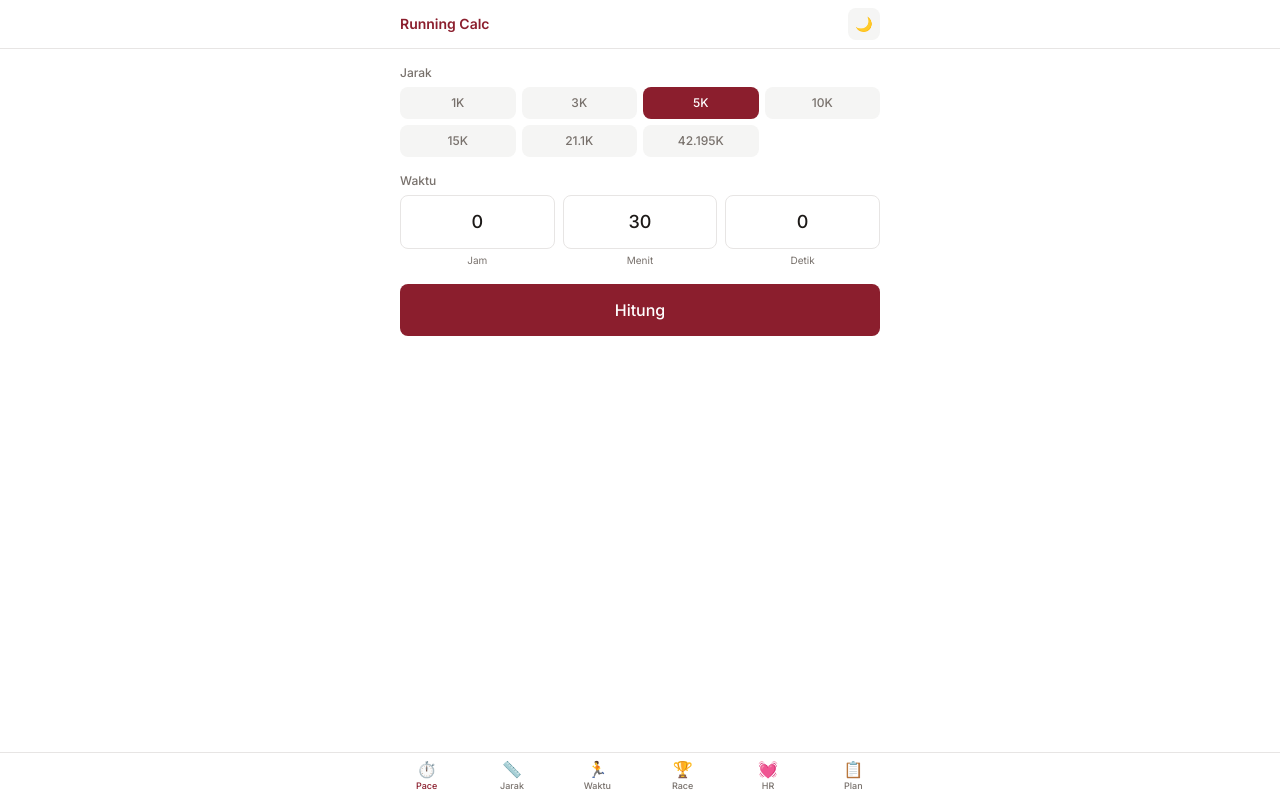
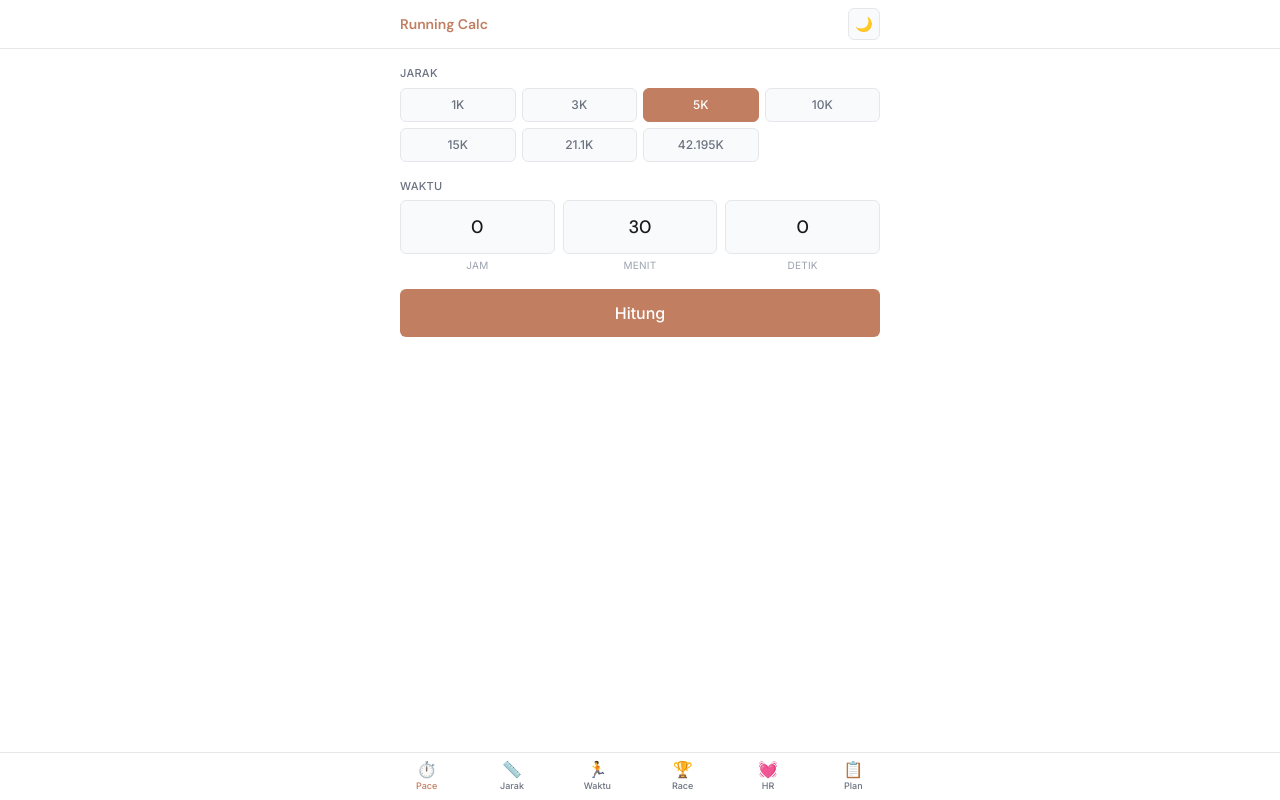
Before and after one commit to farhanskuyyyy/running-calculator, a React (Vite) app: page / in a window 1280 px wide. Built offline with nearby package versions, Linux system fonts and the light colour scheme.

Commit message:
style: combine wedding planner terracotta theme, DM Sans + Inter

```diff
--- a/index.html
+++ b/index.html
@@ -1,14 +1,14 @@
 <!doctype html>
-<html lang="en">
+<html lang="id">
   <head>
     <meta charset="UTF-8" />
     <link rel="icon" type="image/svg+xml" href="/vite.svg" />
     <meta name="viewport" content="width=device-width, initial-scale=1.0, maximum-scale=1.0, user-scalable=no" />
-    <meta name="theme-color" content="#8B1E2D" />
-    <meta name="description" content="Running Training Calculator - pace, distance, time, race prediction, HR zones, training plans" />
+    <meta name="theme-color" content="#C17E61" />
+    <meta name="description" content="Running Training Calculator" />
     <link rel="preconnect" href="https://fonts.googleapis.com">
     <link rel="preconnect" href="https://fonts.gstatic.com" crossorigin>
-    <link href="https://fonts.googleapis.com/css2?family=Inter:wght@400;500;600;700&display=swap" rel="stylesheet">
+    <link href="https://fonts.googleapis.com/css2?family=DM+Sans:wght@400;500;600;700&family=Inter:wght@300;400;500;600;700&display=swap" rel="stylesheet">
     <title>Running Calculator</title>
   </head>
   <body>
--- a/src/App.jsx
+++ b/src/App.jsx
@@ -39,9 +39,9 @@ export default function App() {
       {/* Header */}
       <header className="sticky top-0 z-20 border-b" style={{ background: 'var(--bg)', borderColor: 'var(--border)' }}>
         <div className="max-w-lg mx-auto px-4 h-12 flex items-center justify-between">
-          <h1 className="text-sm font-semibold" style={{ color: 'var(--primary)' }}>Running Calc</h1>
-          <button onClick={toggleTheme} className="w-8 h-8 flex items-center justify-center rounded-lg text-sm"
-            style={{ background: 'var(--surface)' }}>
+          <h1 className="text-sm font-semibold font-heading" style={{ color: 'var(--primary)' }}>Running Calc</h1>
+          <button onClick={toggleTheme} className="w-8 h-8 flex items-center justify-center rounded-md text-sm"
+            style={{ background: 'var(--surface)', border: '1px solid var(--border)' }}>
             {theme === 'light' ? '🌙' : '☀️'}
           </button>
         </div>
@@ -54,7 +54,7 @@ export default function App() {
 
       {/* Bottom Nav */}
       <nav className="fixed bottom-0 left-0 right-0 z-20 border-t safe-area-bottom"
-        style={{ background: 'var(--bg)', borderColor: 'var(--border)', paddingBottom: 'env(safe-area-inset-bottom, 0px)' }}>
+        style={{ background: 'var(--bg)', borderColor: 'var(--border)' }}>
         <div className="max-w-lg mx-auto flex">
           {tabs.map((c) => (
             <button key={c.id} onClick={() => setActive(c.id)}
--- a/src/components/CalculatorCard.jsx
+++ b/src/components/CalculatorCard.jsx
@@ -3,7 +3,7 @@ export default function CalculatorCard({ title, icon, children }) {
     <div className="space-y-4">
       <div className="flex items-center gap-2">
         <span className="text-lg">{icon}</span>
-        <h2 className="text-base font-semibold" style={{ color: 'var(--text)' }}>{title}</h2>
+        <h2 className="text-base font-semibold font-heading" style={{ color: 'var(--text)' }}>{title}</h2>
       </div>
       {children}
     </div>
--- a/src/components/PaceCalculator.jsx
+++ b/src/components/PaceCalculator.jsx
@@ -17,48 +17,48 @@ export default function PaceCalculator() {
   return (
     <div className="space-y-4">
       <div>
-        <label className="text-xs font-medium mb-1.5 block" style={{ color: 'var(--text-secondary)' }}>Jarak</label>
+        <label className="text-[11px] font-medium mb-1.5 block uppercase tracking-wide" style={{ color: 'var(--text-secondary)' }}>Jarak</label>
         <div className="grid grid-cols-4 gap-1.5">
           {DISTANCE_PRESETS.map(p => (
-            <button key={p.value} onClick={() => setDist(p.value)} className="py-2 rounded-lg text-xs font-medium transition-colors"
-              style={{ background: dist === p.value ? 'var(--primary)' : 'var(--surface)', color: dist === p.value ? '#fff' : 'var(--text-secondary)' }}>
+            <button key={p.value} onClick={() => setDist(p.value)} className="py-2 rounded-md text-xs font-medium transition-colors"
+              style={{ background: dist === p.value ? 'var(--primary)' : 'var(--surface)', color: dist === p.value ? '#fff' : 'var(--text-secondary)', border: `1px solid ${dist === p.value ? 'var(--primary)' : 'var(--border)'}` }}>
               {p.label}
             </button>
           ))}
         </div>
       </div>
       <div>
-        <label className="text-xs font-medium mb-1.5 block" style={{ color: 'var(--text-secondary)' }}>Waktu</label>
+        <label className="text-[11px] font-medium mb-1.5 block uppercase tracking-wide" style={{ color: 'var(--text-secondary)' }}>Waktu</label>
         <div className="grid grid-cols-3 gap-2">
           <div>
             <input type="number" value={h} onChange={e => setH(+e.target.value || 0)} placeholder="0"
-              className="w-full px-2 py-3 rounded-lg border text-center text-lg font-medium" style={{ background: 'var(--bg)', borderColor: 'var(--border)', color: 'var(--text)' }} />
-            <span className="block text-[10px] text-center mt-1" style={{ color: 'var(--text-secondary)' }}>Jam</span>
+              className="w-full px-2 py-3 rounded-md border text-center text-lg font-medium" style={{ background: 'var(--surface)', borderColor: 'var(--border)', color: 'var(--text)', fontFamily: 'DM Sans' }} />
+            <span className="block text-[10px] text-center mt-1 uppercase tracking-wide" style={{ color: 'var(--text-tertiary)' }}>Jam</span>
           </div>
           <div>
             <input type="number" value={m} onChange={e => setM(+e.target.value || 0)} placeholder="30"
-              className="w-full px-2 py-3 rounded-lg border text-center text-lg font-medium" style={{ background: 'var(--bg)', borderColor: 'var(--border)', color: 'var(--text)' }} />
-            <span className="block text-[10px] text-center mt-1" style={{ color: 'var(--text-secondary)' }}>Menit</span>
+              className="w-full px-2 py-3 rounded-md border text-center text-lg font-medium" style={{ background: 'var(--surface)', borderColor: 'var(--border)', color: 'var(--text)', fontFamily: 'DM Sans' }} />
+            <span className="block text-[10px] text-center mt-1 uppercase tracking-wide" style={{ color: 'var(--text-tertiary)' }}>Menit</span>
           </div>
           <div>
             <input type="number" value={s} onChange={e => setS(+e.target.value || 0)} placeholder="0"
-              className="w-full px-2 py-3 rounded-lg border text-center text-lg font-medium" style={{ background: 'var(--bg)', borderColor: 'var(--border)', color: 'var(--text)' }} />
-            <span className="block text-[10px] text-center mt-1" style={{ color: 'var(--text-secondary)' }}>Detik</span>
+              className="w-full px-2 py-3 rounded-md border text-center text-lg font-medium" style={{ background: 'var(--surface)', borderColor: 'var(--border)', color: 'var(--text)', fontFamily: 'DM Sans' }} />
+            <span className="block text-[10px] text-center mt-1 uppercase tracking-wide" style={{ color: 'var(--text-tertiary)' }}>Detik</span>
           </div>
         </div>
       </div>
-      <button onClick={calc} className="w-full py-3.5 rounded-lg font-medium text-white active:scale-[0.98]"
+      <button onClick={calc} className="w-full py-3 rounded-md font-medium text-white active:scale-[0.98] transition-transform"
         style={{ background: 'var(--primary)' }}>Hitung</button>
       {result && (
-        <div className="flex gap-4 p-4 rounded-xl" style={{ background: 'var(--surface)' }}>
+        <div className="flex gap-4 p-4 rounded-lg" style={{ background: 'var(--surface)' }}>
           <div className="flex-1 text-center">
-            <p className="text-2xl font-bold" style={{ color: 'var(--primary)' }}>{result.pace}</p>
-            <p className="text-[11px]" style={{ color: 'var(--text-secondary)' }}>min/km</p>
+            <p className="text-2xl font-bold font-heading" style={{ color: 'var(--primary)' }}>{result.pace}</p>
+            <p className="text-[11px] uppercase tracking-wide" style={{ color: 'var(--text-secondary)' }}>min/km</p>
           </div>
           <div className="w-px" style={{ background: 'var(--border)' }} />
           <div className="flex-1 text-center">
-            <p className="text-2xl font-bold" style={{ color: 'var(--primary)' }}>{result.speed}</p>
-            <p className="text-[11px]" style={{ color: 'var(--text-secondary)' }}>km/jam</p>
+            <p className="text-2xl font-bold font-heading" style={{ color: 'var(--primary)' }}>{result.speed}</p>
+            <p className="text-[11px] uppercase tracking-wide" style={{ color: 'var(--text-secondary)' }}>km/jam</p>
           </div>
         </div>
       )}
--- a/src/index.css
+++ b/src/index.css
@@ -3,25 +3,27 @@
 @tailwind utilities;
 
 :root {
-  --primary: #8B1E2D;
-  --primary-light: #A52A3A;
-  --primary-dark: #6B1723;
+  --primary: #C17E61;
+  --primary-light: #D4967B;
+  --primary-dark: #A66B50;
   --bg: #FFFFFF;
-  --surface: #F5F5F4;
-  --text: #1C1917;
-  --text-secondary: #78716C;
-  --border: #E7E5E4;
+  --surface: #F9FAFB;
+  --text: #1A1A1A;
+  --text-secondary: #6B7280;
+  --text-tertiary: #9CA3AF;
+  --border: #E5E7EB;
 }
 
 [data-theme="dark"] {
-  --primary: #D4546A;
-  --primary-light: #E8899A;
-  --primary-dark: #8B1E2D;
-  --bg: #0C0A09;
-  --surface: #1C1917;
-  --text: #FAFAF9;
-  --text-secondary: #A8A29E;
-  --border: #292524;
+  --primary: #C17E61;
+  --primary-light: #D4967B;
+  --primary-dark: #A66B50;
+  --bg: #111111;
+  --surface: #1A1A1A;
+  --text: #E5E7EB;
+  --text-secondary: #9CA3AF;
+  --text-tertiary: #6B7280;
+  --border: #2A2A2A;
 }
 
 * {
--- a/tailwind.config.js
+++ b/tailwind.config.js
@@ -4,18 +4,31 @@ export default {
   darkMode: 'class',
   theme: {
     extend: {
+      fontFamily: {
+        heading: ['"DM Sans"', 'sans-serif'],
+        sans: ['Inter', 'sans-serif'],
+      },
       colors: {
         primary: {
-          DEFAULT: '#8B1E2D',
-          light: '#A52A3A',
-          dark: '#6B1723',
+          DEFAULT: '#C17E61',
+          light: '#D4967B',
+          dark: '#A66B50',
         },
         surface: {
-          DEFAULT: '#FAFAF9',
-          dark: '#1C1917',
-        }
-      }
-    }
+          DEFAULT: '#F9FAFB',
+          dark: '#1A1A1A',
+        },
+        ink: {
+          DEFAULT: '#1A1A1A',
+          secondary: '#6B7280',
+          tertiary: '#9CA3AF',
+        },
+        rule: {
+          DEFAULT: '#E5E7EB',
+          dark: '#2A2A2A',
+        },
+      },
+    },
   },
   plugins: [],
 }
```
Also changed, not shown: src/components/DistanceCalculator.jsx (+15 -24 lines), src/components/HRZoneCalculator.jsx (+11 -11 lines), src/components/RacePrediction.jsx (+17 -17 lines), src/components/TimeCalculator.jsx (+12 -20 lines), src/components/TrainingSimulator.jsx (+30 -46 lines).
